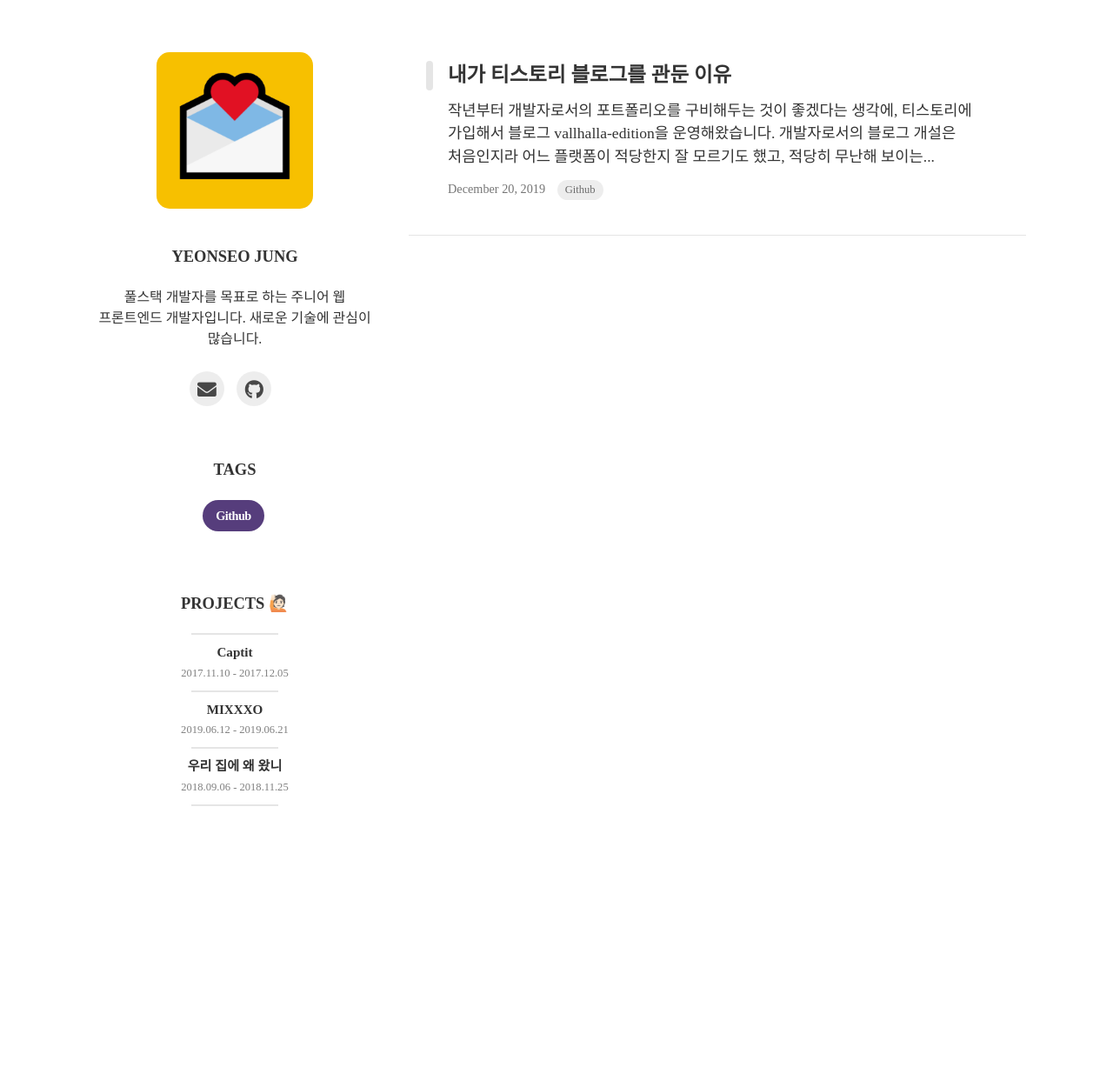
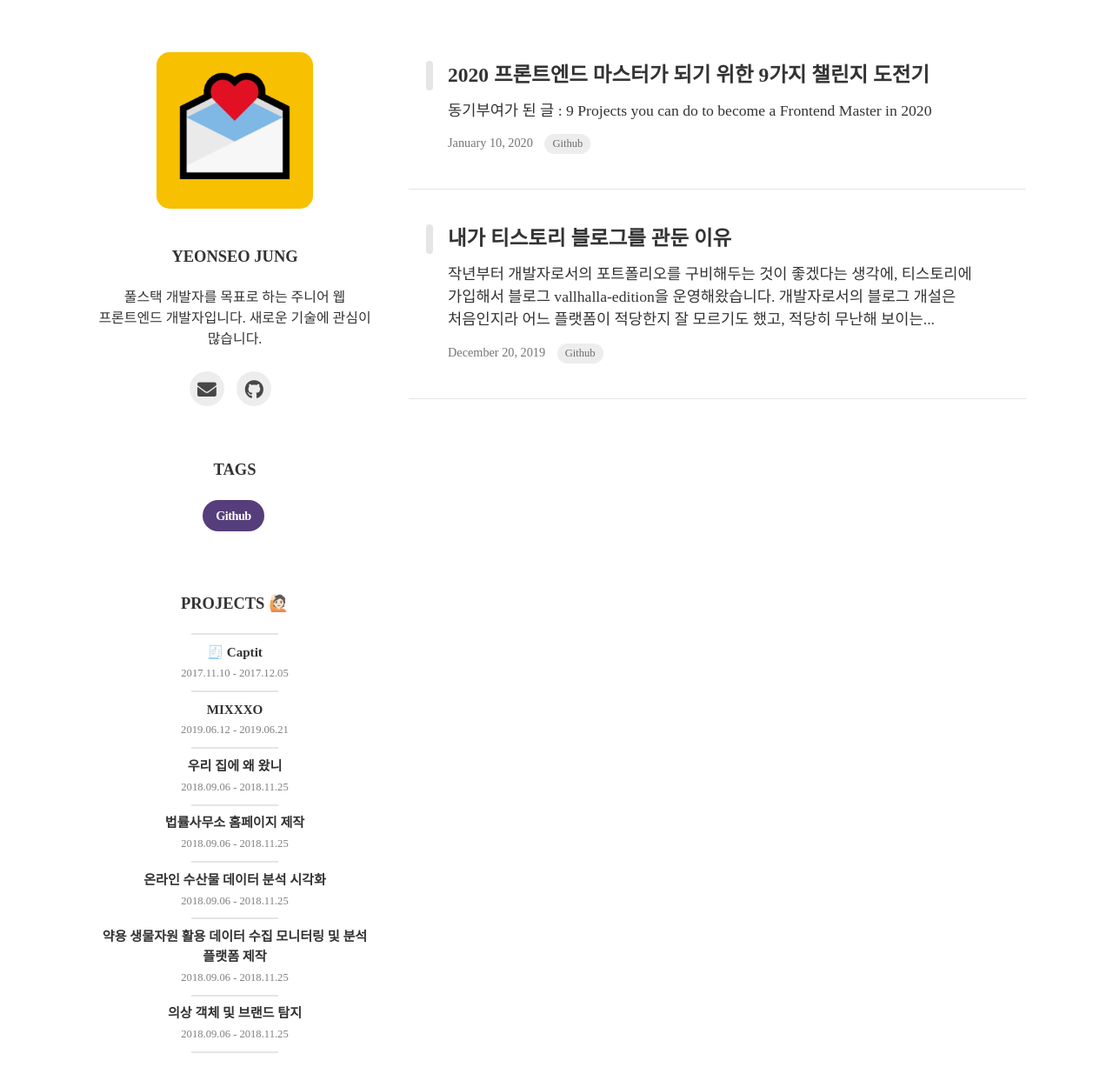
Before and after one commit to Ssnnaaiill/Ssnnaaiill.github.io, a Jekyll site: the page built from index.html, in a window 1280 px wide. Shown: the whole page at 87% size. Built offline with Jekyll 4.4.1, drawn with Linux system fonts in a browser that asks for light colours; nearby versions of some CDN libraries; some web fonts are replaced; the list of posts is cut into pages by our own code; before the commit the page ends 965 px from its top, so only the background shows below that.

Commit message:
📝 Update post - Frontend Master 2020 list : 200110~200114

```diff
--- a/_data/projects.yml
+++ b/_data/projects.yml
@@ -4,7 +4,7 @@
     url: https://github.com/gohome0001/Captit # Full URL
     image: "captit.png" # path: assets/project/
     date: 2017.11.10 - 2017.12.05
-    title: Captit
+    title: 🧾 Captit
     summary: Network packet capture & analysis project
     description:
       대덕SW마이스터고등학교 전공동아리 <code class="highlighter-rouge">H@CK</code>에서 진행한 네트워크 프로젝트로,
@@ -13,7 +13,7 @@
       <br/>
       저는 WinAPI를 이용하여 서브 UI와 라이브 캡처링 기능 실행 시 네트워크 인터페이스 옵션 팝업 구현을 담당하였습니다.
     contents:
-      - title: 사용 기술
+      - title: 📚 Stack
         image:
         description: <li>Winpcap</li>
           <li>WinAPI</li>
@@ -32,7 +32,7 @@
     print: True
     modal: True
     url: https://github.com/chinzilla-and-the-children/MIXXXO
-    image: mixxxo.png
+    image: "mixxxo.png"
     date: 2019.06.12 - 2019.06.21
     title: MIXXXO
     summary: Ransomware Jigsaw Decrypting Tool
@@ -43,21 +43,21 @@
       <br/>
       저는 Python Tkinter 모듈과 WinDLL을 사용하여 응용프로그램의 UI 구현을 담당하였습니다.
     contents:
-      - title: 사용 기술
+      - title: 📚 Stack
         image:
         description: <li>Tkinter</li>
           <li>WinDLL</li>
           <li>OpenSSL</li>
           <li>WinAPI</li>
       - title: 동작 방법
-        image: mixxxo1.png
+        image: mixxxo1.PNG
         description:
           사용자가 선택한 폴더 경로를 불러와 <code class="highlighter-rouge">Find_load_all</code> 함수에게
           인자로 넘겨줍니다. 이때 경로의 <code class="highlighter-rouge">/</code>를 <code class="highlighter-rouge">\\</code>로
           바꾼 후 <code class="highlighter-rouge">c.c_char_p(path)</code>를 사용하여 형식에 맞게 바꾸어줍니다.
           여기서 매개변수 path는 string이 아닌 bytes여야 합니다.
       - title:
-        image: mixxxo2.png
+        image: mixxxo2.PNG
         description:
           그 다음, 폴더 내의 <code class="highlighter-rouge">.fun</code> 확장자를 가진 암호화된 파일들의 목록을 저장하기 위해
           <code class="highlighter-rouge">os.execl</code>을 사용하여 다른 python 실행 파일로 프로그램을 재실행합니다.
@@ -75,6 +75,11 @@
       대덕SW마이스터고등학교 전공동아리 <code class="highlighter-rouge">FlosVia</code>에서 진행한 웹 해킹 프로젝트로,
       간단한 동아리 자체 웹 페이지를 제작하고 웹 취약점 진단을 통한 웹 해킹에 대한 이해를 목표로 하였습니다.
     contents:
+      - title: 📚 Stack
+        image:
+        description: <li>HTML + CSS</li>
+          <li>PHP</li>
+          <li>Javascript</li>
       - title: Feature
         image: fvwp1.png
         description:
@@ -82,8 +87,69 @@
           취약점 진단 시에는 OWASP ZAP과 같은 자동 진단 도구와 Proxy, Burp Suite Scanner등 수동 진단 도구를 모두 사용했습니다.
           이때 프레임워크를 사용하지 않고, Vanilla HTML, CSS만으로 페이지를 구현하였습니다.
       - title: 담당 역할
-        image: fvwp2.png
+        image: fvwp1.png
         description:
           프로젝트의 전반적인 디자인을 담당하였습니다. 웹 페이지의 구조와 기능을 명세하여 기능 구현 담당들에게 전달하고,
           Front End 디자인을 맡아 작업하였습니다. 부가적으로 웹 페이지에 사용되는 아이콘과 동아리 로고 제작 등 asset 제작 또한
           전담하였습니다.
+
+- project:
+    print: True
+    modal: True
+    url:
+    image:
+    date: 2018.09.06 - 2018.11.25
+    title: 법률사무소 홈페이지 제작
+    summary:
+    description: <a href="http://damon-lawyer-test.surge.sh/">변호사 법률사무소 홈페이지</a>를 사용자 요청에 따라 제작하였습니다.
+    contents:
+      - title: 📚 Stack
+        image:
+        description: <li>HTML + CSS</li>0
+          <li>PHP</li>
+          <li>Javascript</li>
+      - title: 담당 역할
+        image:
+        description: 카카오 API를 활용하여 오시는 길 페이지를 구성하였습니다. 홈페이지의 메인 I
+
+- project:
+    print: True
+    modal: True
+    url:
+    image:
+    date: 2018.09.06 - 2018.11.25
+    title: 온라인 수산물 데이터 분석 시각화
+    summary:
+    description: 2016년부터 2019년까지 100여종의 수산물 품목의
+    contents:
+      - title: 담당 역할
+        image:
+        description:
+
+- project:
+    print: True
+    modal: True
+    url:
+    image:
+    date: 2018.09.06 - 2018.11.25
+    title: 약용 생물자원 활용 데이터 수집 모니터링 및 분석 플랫폼 제작
+    summary:
+    description:
+    contents:
+      - title: 담당 역할
+        image: fvwp2.png
+        description: 카카오 API를 활용하여 오시는 길 페이지를 구성하였습니다.
+
+- project:
+    print: True
+    modal: True
+    url:
+    image:
+    date: 2018.09.06 - 2018.11.25
+    title: 의상 객체 및 브랜드 탐지
+    summary:
+    description:
+    contents:
+      - title: 담당 역할
+        image: fvwp2.png
+        description: 카카오 API를 활용하여 오시는 길 페이지를 구성하였습니다.
--- a/_includes/aside.html
+++ b/_includes/aside.html
@@ -20,7 +20,7 @@
     <p class="title">TAGS</p>
   </a>
   {% for tag in site.tags %}
-  <a href="{{site.baseurl}}/tags#{{ tag | first | cgi_encode }}">
+  <a href="{{site.baseurl}}tags#{{ tag | first | cgi_encode }}">
     <span class="tag">{{ tag | first }}</span>
   </a>
   {% endfor %}
--- /dev/null
+++ b/_posts/2020-01-10-frontend-master-2020.md
@@ -0,0 +1,83 @@
+---
+layout: post
+title: 2020 프론트엔드 마스터가 되기 위한 9가지 챌린지 도전기
+subtitle: 2020년 올해는 뭐라도 해보자
+tags: [Github]
+author: Yeonseo Jung
+comments: False
+---
+
+> 동기부여가 된 글 : [9 Projects you can do to become a Frontend Master in 2020](https://dev.to/simonholdorf/9-projects-you-can-do-to-become-a-frontend-master-in-2020-n2h)
+
+> 현재 진행중인 프로젝트: 1,2,5
+
+## 1. 🎬 React (with hooks)로 영화 검색 애플리케이션 만들기
+
+### 📚 Stack
+
+- React, React Hooks
+- JSX
+
+## 2. 💬 Vue로 채팅 앱 만들기
+
+### 📚 Stack
+
+- Vue
+- Pusher
+
+## 3. ⛅ Anguler8로 근사한 날씨 앱 만들기
+
+### 📚 Stack
+
+- Angular 8
+- Firebase
+
+## 4. 📝 Svelte로 TODO 앱 만들기
+
+### 📚 Stack
+
+- Svelte 3
+
+## 5. 🛒 Next.js로 쇼핑 앱 만들기
+
+### 📚 Stack
+
+- React
+- Next.js
+
+## 6. 🌏 Nuxt.js로 다국어 블로그 만들기
+
+### 📚 Stack
+
+- Vue
+- Nuxt.js
+- Storyblok modules
+- Mixin
+
+## 7. 😎 Gatsby로 블로그 만들기
+
+### 📚 Stack
+
+- Gatsby
+- React
+- GraphQL
+- MDX
+- Bootstrap
+
+## 8. 💚 Gridsome로 블로그 만들기
+
+### 📚 Stack
+
+- Gridsome
+- GraphQL
+- Vue
+- Netlify
+
+## 9. 🎼 Quasar로 Soundcloud 같은 응용 프로그램 만들기
+
+### 📚 Stack
+
+- Quasar
+- Vue
+- Cordova
+- Wavesurfer
```
